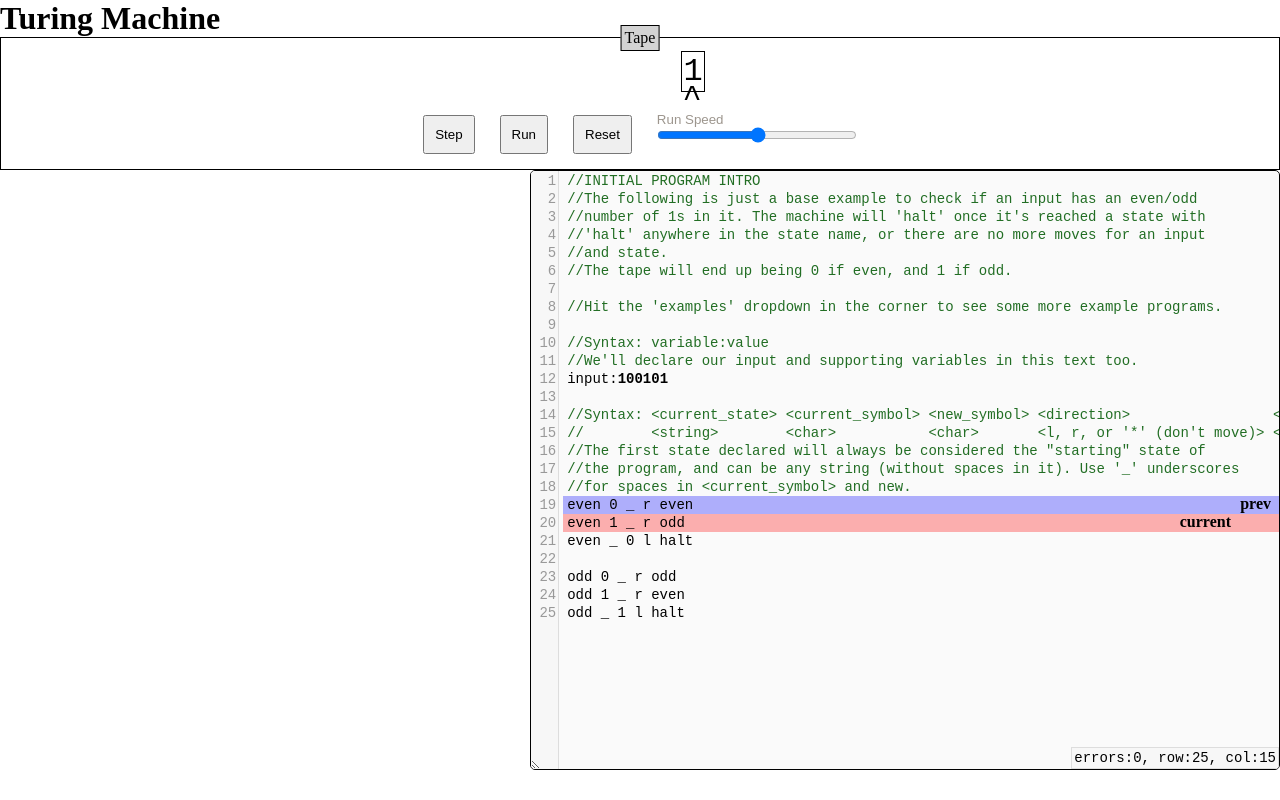
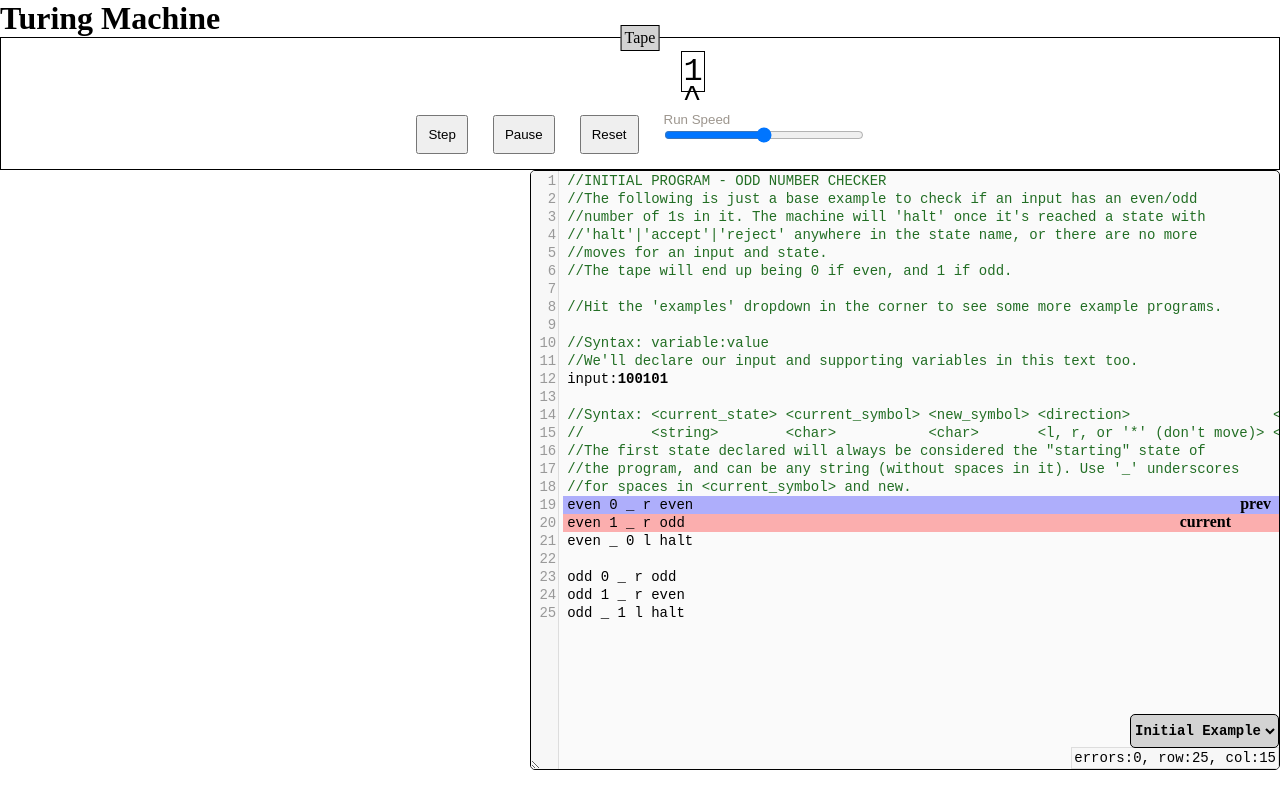
Before and after one commit to Vladimir-Herdman/turing-machine, a React (Vite) app: page / in a window 1280 px wide. Both pictures are taken after a click on the button "Run". Built offline with nearby package versions, Linux system fonts and the light colour scheme.

Commit message:
Modifiable example codes in select box, got rid of infinite recursion in 'step()', fixed speed slider for run to work during run

```diff
--- a/src/App.tsx
+++ b/src/App.tsx
@@ -1,7 +1,7 @@
 import { useRef, useState } from 'react'
 import styles from './App.module.css'
 import Codeblock from './components/codeblock/Codeblock'
-import { initialCodeExample } from './components/codeblock/examples-strings'
+import { codeExamples } from './components/codeblock/examples-strings'
 import Tape from './components/tape/Tape'
 import type { TapeState } from './components/tape/Tape'
 
@@ -12,7 +12,7 @@ function App() {
   const [tapeState, setTapeState] = useState<TapeState>({
     runSpeed:50,
     run: false,
-    input:initialCodeExample.match(/input:[ ]*([01]+)/)![1],
+    input:codeExamples[Object.keys(codeExamples)[0]].match(/input:[ ]*([01]+)/)![1],
     headIndex:0,
     code:codeRef,
     machineDict: {},
--- a/src/components/codeblock/Codeblock.module.css
+++ b/src/components/codeblock/Codeblock.module.css
@@ -133,3 +133,21 @@
   color: red !important;
   background-color: yellow;
 }
+
+.select {
+  width: fit-content;
+  height: 4ch;
+  border: solid black 1.5px;
+  background-color: lightgrey;
+  border-radius: 5px;
+  position: absolute;
+  bottom: 2.5ch;
+  right: 0;
+  z-index: 1003;
+  font: var(--codefont);
+  font-weight: bold;
+
+  &:hover {
+    cursor: pointer;
+  }
+}
--- a/src/components/codeblock/Codeblock.tsx
+++ b/src/components/codeblock/Codeblock.tsx
@@ -1,5 +1,5 @@
-import { useEffect, useRef, useState } from 'react'
-import { initialCodeExample } from './examples-strings';
+import { useEffect, useRef, useState, type Dispatch, type SetStateAction } from 'react'
+import { codeExamples } from './examples-strings';
 import styles from './Codeblock.module.css'
 import type { TapeState } from '../tape/Tape';
 
@@ -14,7 +14,7 @@ const inputPat = /input:[ ]*([01]+)/;
 const errorPat = /(.+ .+ .+ [lr\*] .+)|([a-z]+:[ ]*[a-z0-1]+)/
 let errorCount = 0;
 
-export default function Codeblock({tapeState, initialVal=initialCodeExample, onChange}: Props) {
+export default function Codeblock({tapeState, initialVal=codeExamples[Object.keys(codeExamples)[0]], onChange}: Props) {
   const [code, setCode] = useState(initialVal);
   const [caret, setCaret] = useState(initialVal.length); // offset into the string
   const [curScrollTop, setCurScrollTop] = useState(0);
@@ -32,7 +32,7 @@ export default function Codeblock({tapeState, initialVal=initialCodeExample, onC
 
   //Called once at startup/load, since empty dependency array.
   useEffect(() => {
-    update(initialCodeExample);
+    update(initialVal);
   }, []);
 
   useEffect(() => {
@@ -62,7 +62,6 @@ export default function Codeblock({tapeState, initialVal=initialCodeExample, onC
       e.preventDefault();
       insertAtCursor(e, code, update, "  ", 2);
     }
-    console.log("here");
   };
 
   const coloredCode: any = splitByTokens(code);
@@ -73,6 +72,10 @@ export default function Codeblock({tapeState, initialVal=initialCodeExample, onC
 
   return (
     <div className={styles.code}>
+      <select className={styles.select} onChange={(e) => update(codeExamples[e.target.value])}>
+        {Object.keys(codeExamples).map((opt: string, i: number) => (<option key={i}>{opt}</option>))}
+      </select>
+
       <div className={styles.lineNumbers} ref={lineNumbersRef}>
         {getLineNumbers(code)}
       </div>
--- a/src/components/codeblock/examples-strings.ts
+++ b/src/components/codeblock/examples-strings.ts
@@ -1,8 +1,9 @@
-export const initialCodeExample = `//INITIAL PROGRAM INTRO
+export const codeExamples: Record<string, string> = {
+    "Initial Example": `//INITIAL PROGRAM - ODD NUMBER CHECKER
 //The following is just a base example to check if an input has an even/odd
 //number of 1s in it. The machine will 'halt' once it's reached a state with
-//'halt' anywhere in the state name, or there are no more moves for an input
-//and state.
+//'halt'|'accept'|'reject' anywhere in the state name, or there are no more
+//moves for an input and state.
 //The tape will end up being 0 if even, and 1 if odd.
 
 //Hit the 'examples' dropdown in the corner to see some more example programs.
@@ -22,4 +23,19 @@ even _ 0 l halt
 
 odd 0 _ r odd
 odd 1 _ r even
-odd _ 1 l halt`;
+odd _ 1 l halt`,
+
+
+    "Count Up": `//Increment a binary value up by 1 infinitely.
+
+input: 0
+
+//states
+0 0 0 r 0
+0 1 1 r 0
+0 _ _ l 1
+
+1 0 1 r 0
+1 1 0 l 1
+1 _ 1 r 0`
+};
--- a/src/components/tape/Tape.tsx
+++ b/src/components/tape/Tape.tsx
@@ -1,4 +1,4 @@
-import type { Dispatch, SetStateAction } from 'react';
+import { useEffect, type Dispatch, type SetStateAction } from 'react';
 import styles from './Tape.module.css'
 
 type MachineDict = Record<string, Record<string, StateMachine>>;
@@ -28,13 +28,20 @@ type Props = {
   setState: SetTapeState;
 };
 
+const haltPat = /.*(halt|accept|reject).*/i;
+
 export default function Tape({ state, setState}: Props) {
 
-  if (state.run && !state.curState.match(/.*halt.*/)) {
-    setTimeout(() => {
+  useEffect(() => {
+    if (!state.run && !state.curState.match(haltPat))
+      return;
+
+    const id = setTimeout(() => {
       step(state, setState);
-    }, Math.abs(state.runSpeed-100)*10);
-  }
+    }, Math.max(Math.abs(state.runSpeed-100)*10, 1));
+
+    return () => clearTimeout(id);
+  }, [state]);
 
   return (
     <div className={styles.tape}>
@@ -51,7 +58,10 @@ export default function Tape({ state, setState}: Props) {
 
       <div className={styles.controls}>
         <button onClick={() => step(state, setState)}>Step</button>
-        <button onClick={() => run(state, setState)}>Run</button>
+        {!state.run
+          ? <button onClick={() => run(state, setState)}>Run</button>
+          : <button onClick={() => pause(state, setState)}>Pause</button>
+        }
         <button onClick={() => reset(state, setState)}>Reset</button>
         <input type="range" min="1" max="100" onChange={(v) => setState(s => ({...s, runSpeed:Number(v.target.value)}))} />
       </div>
@@ -73,7 +83,7 @@ function step(state: TapeState, setState: SetTapeState, updateState=true): TapeS
     return {} as TapeState;
   }
 
-  if (curState.match(/.*halt.*/)) {
+  if (curState.match(haltPat)) {
     console.log("TODO - Insert halt/done logic here.");
     return {} as TapeState;
   }
@@ -105,7 +115,7 @@ function step(state: TapeState, setState: SetTapeState, updateState=true): TapeS
 
   if (newHeadIndex >= newInput.length)
     newInput = [...newInput, " "];
-  if (newHeadIndex <= state.headIndex && newHeadIndex <= 0) {
+  if (newHeadIndex < 0) {
     newHeadIndex = 0;
     newInput = [" ", ...newInput];
   }
@@ -119,13 +129,11 @@ function step(state: TapeState, setState: SetTapeState, updateState=true): TapeS
     isCodeDisabled:true,
   }
 
-  const nextTapeState = step(newTapeState, setState, false);
-  newTapeState = {...newTapeState,
-    nextLine:nextTapeState.curLine,
-  };
-
-  if (updateState)
+  if (updateState) {
+    const nextTapeState = step(newTapeState, setState, false);
+    newTapeState.nextLine = nextTapeState.curLine;
     setState(newTapeState);
+  }
 
   return newTapeState;
 }
@@ -134,10 +142,16 @@ function run(state: TapeState, setState: SetTapeState) {
   setState({...state, run:true, isCodeDisabled:true});
 }
 
+function pause(state: TapeState, setState: SetTapeState) {
+  setState({...state, run:false});
+}
+
 function reset(state: TapeState, setState: SetTapeState) {
+  const input: RegExpMatchArray | null = state.code.current.match(/input:[ ]*([01]+)/) ?? ["  ","  "];
+
   setState({...state,
     run:false,
-    input:state.code.current.match(/input:[ ]*([01]+)/)![1],
+    input:input[1],
     headIndex:0,
     machineDict:{},
     curState:"",
```
